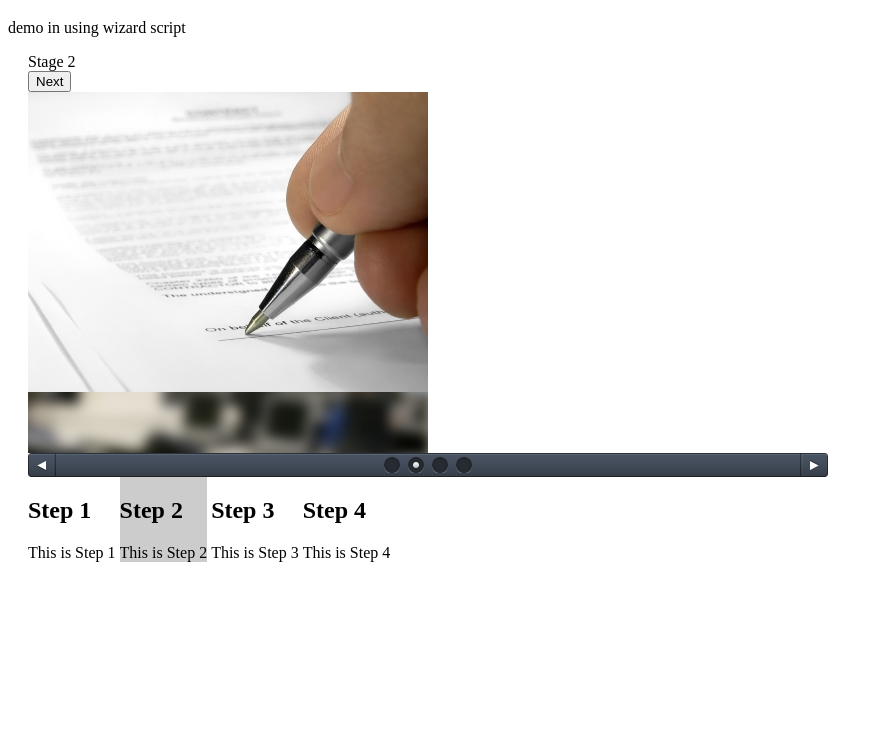
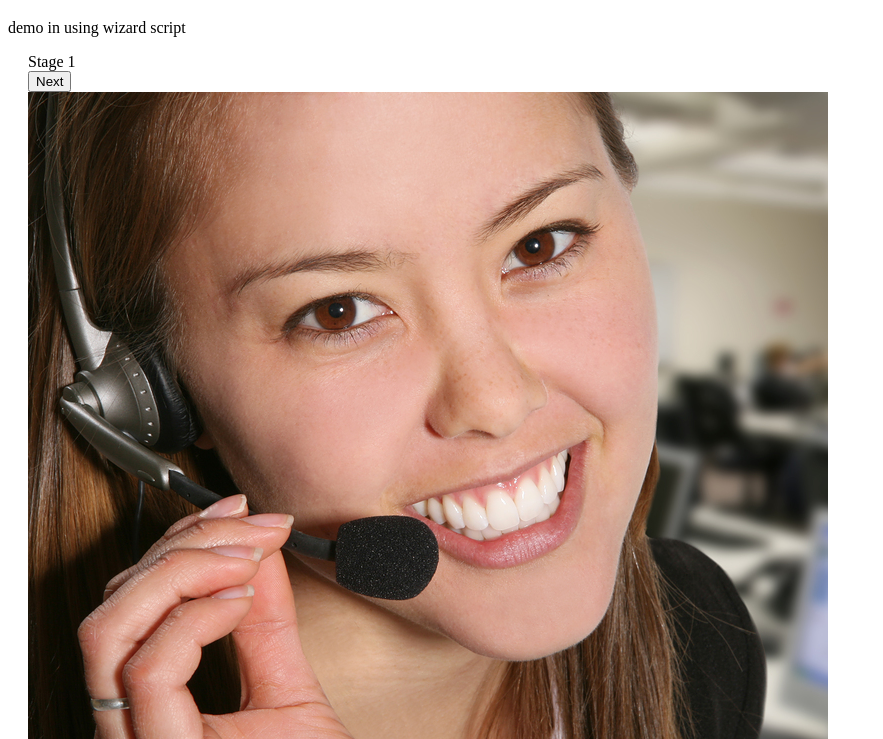
Before and after one commit to jybanez/wizard, a plain HTML site: page index.html in a window 1280 px wide. Shown: the part 61-800 px from the top of the page, without its empty margins (0-883 px from the left). Drawn offline with Linux system fonts and the light colour scheme.

Commit message:
Features Added
Auto-Height Option - container size adopts to current slides content
height
Display Option for control bar

Events Added :
- onChangeHeight - triggers after container adopts current slide height
- onChange - triggers after slide gets focus

```diff
--- a/index.html
+++ b/index.html
@@ -10,7 +10,7 @@
 		<script type="text/javascript">
 			window.addEvent("domready",function(){
 
-				var wizard = new Wizard($(window.document.body).getElement('.wizard'),{'style':'slide','loop':true,'autoPlay':true});
+				var wizard = new Wizard($(window.document.body).getElement('.wizard'),{'style':'fade','loop':false,'autoPlay':false,'autoHeight':true,controls:{display:'none'}});
 				new Wizard.Steps($('steps'),wizard);
 			});
 		</script>
--- a/js/wizard.js
+++ b/js/wizard.js
@@ -2,7 +2,7 @@
 ---
 script: wizard.js
 name: Wizard
-version : 1.0
+version : 1.1
 description: Stransforms a unordered list into a wizard slide-style display
 requires:
   - Core/MooTools 1.2.5
@@ -20,10 +20,12 @@ var Wizard = new Class({
 		loop:true,
 		autoPlay:true,
 		delay:3000,
+		autoHeight:true,
 		controls:{
 			'height':24,
 			'next':'nextSlide',
-			'prev':'prevSlide'
+			'prev':'prevSlide',
+			'display':'block'
 		},
 		labels : {
 			'prev':false,
@@ -32,23 +34,28 @@ var Wizard = new Class({
 		},
 		className:'moonify'
 	},
+	maxHeight:0,
 	initialize:function(container,options){
 		this.setOptions(options);
 		this.container = new Element('div',{'class':'wizardContainer '+this.options.className}).injectBefore(container);
-		//alert(Json.toString(options));
+
 		container.setStyles({
 			'width':this.options.width,
 			'height':this.options.height,
 			'overflow':'hidden',
 			'position':'relative',
 			'display':'block'
-		})
-		.injectInside(this.container);
-
+		}).injectInside(this.container)
+		.set('tween',{
+			onComplete:function(){
+				this.fireEvent('onChangeHeight',this);
+			}.bind(this)
+		});
+		this.container.store('container',container);
 		this.controls = new Element('div',{'class':'controls'}).setStyles({
 			'width':this.options.width,
 			'height':this.options.controls.height,
-			'display':'block',
+			'display':this.options.controls.display,
 			'position':'relative'
 		}).injectInside(this.container);
 
@@ -79,13 +86,17 @@ var Wizard = new Class({
 		var targetTags = 'a,input,button,textarea,select'.split(',');
 		var slides = container.getChildren();
 		slides.each(function(slide,index){
+			var scoords = slide.getCoordinates();
 			slide.setStyles({
 				'width':this.options.width,
-				'height':this.options.height,
+				'height':this.options.autoHeight?scoords.height:this.options.height,
 				'display':this.options.style=='slide'?'block':'none',
 				'position':'absolute',
 				'left':this.options.style=='slide'?this.options.width*index:0
-			});
+			}).store('height',scoords.height);
+			if (scoords.height.toInt()>this.maxHeight) {
+				this.maxHeight = scoords.height.toInt();
+			}
 			var page = new Element('span',{'class':'control'}).injectInside(this.pageContainer).store('slide',slide)
 			page.addEvent('click',function(){
 							this.toPage(page);
@@ -112,6 +123,7 @@ var Wizard = new Class({
 
 			this.indices.set(index,page);
 		}.bind(this),this);
+		this.container.retrieve('container').setStyle('height',this.maxHeight);
 		this.totalPages = slides.length-1;
 		if (this.options.style=='slide') {
 			this.scroller = new Fx.Scroll(container,{
@@ -147,6 +159,7 @@ var Wizard = new Class({
 				}.bind(this));
 			}.bind(this),this);
 		}
+		this.container.retrieve('container').tween('height',this.getCurrentHeight());
 	},
 	trackControls:function(){
 		if (!this.options.loop) {
@@ -184,6 +197,10 @@ var Wizard = new Class({
 		this.fireEvent('select',slide);
 		if (this.options.style=='slide') {
 			this.scroller.toElement(slide);
+			if (this.options.autoHeight) {
+				this.container.retrieve('container').tween('height',page.retrieve('slide').retrieve('height'));
+			}
+			this.fireEvent('onChange',this);
 		} else {
 			slide.setStyles({'display':'block','opacity':0});
 			var currentSlide = this.currentPage.retrieve('slide');
@@ -197,6 +214,10 @@ var Wizard = new Class({
 					this.fireEvent('load',this);
 					this.trackControls();
 					currentSlide.setStyles({'display':'none','opacity':1});
+					if (this.options.autoHeight) {
+						this.container.retrieve('container').tween('height',page.retrieve('slide').retrieve('height'));
+					}
+					this.fireEvent('onChange',this);
 				}.bind(this)
 			}).start({'opacity':[1,0]});
 			new Fx.Morph(slide,{'link':'cancel'}).start({'opacity':[0,1]});
@@ -227,6 +248,9 @@ var Wizard = new Class({
 	},
 	getSlide:function(){
 		return this.currentPage.retrieve('slide');
+	},
+	getCurrentHeight:function(){
+		return this.getSlide().retrieve('height');
 	}
 });
 
@@ -290,4 +314,4 @@ Wizard.Steps = new Class({
 			}.bind(this),this);
 		}
 	}
-})
+});
```
